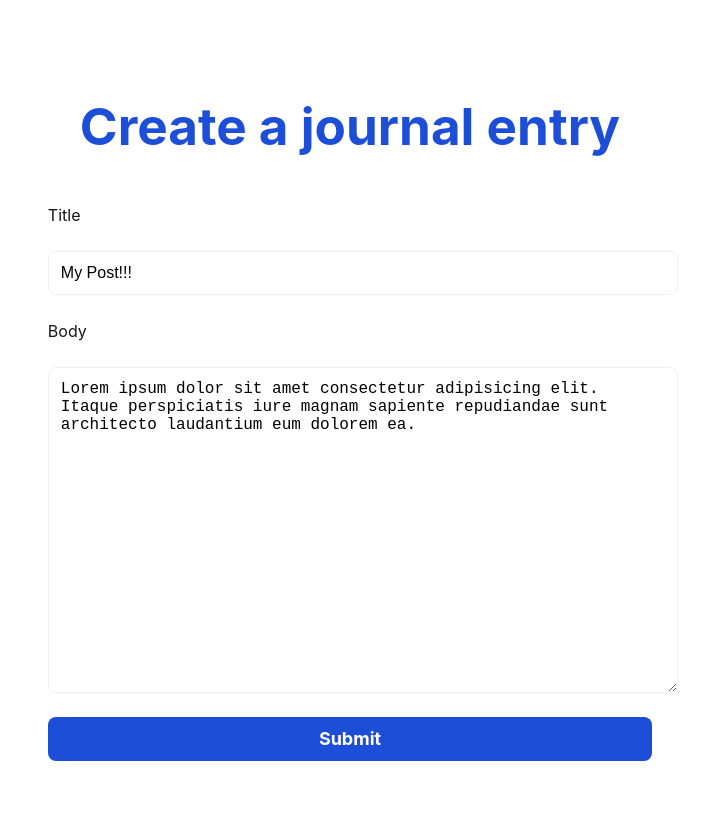
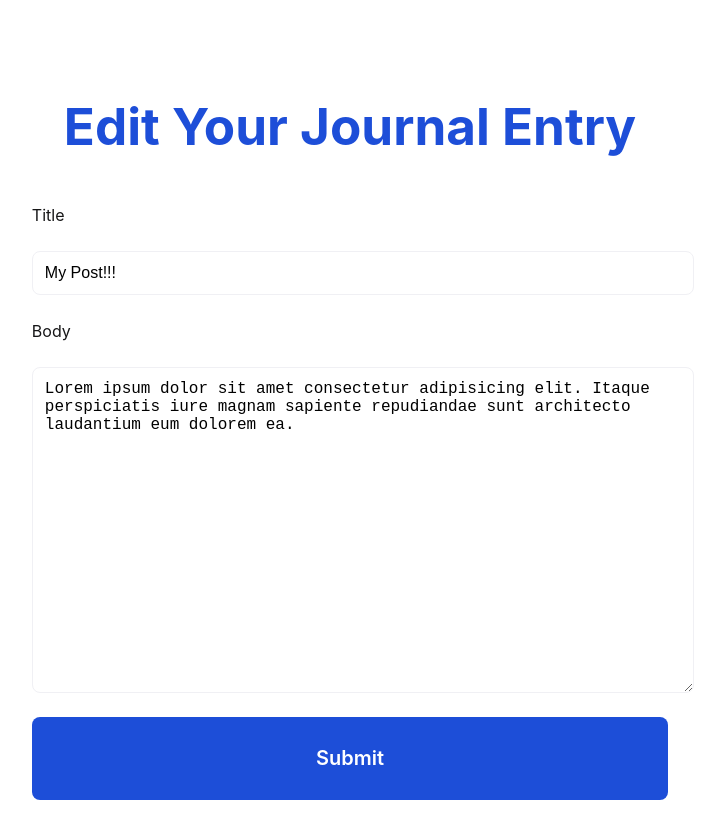
Before and after one commit to dgentilli/programming-journal-v3, a React (Vite) app in the folder client/: page /edit in a window 1280 px wide. Shown: the top 838 px of the page, without its empty margins (322-1047 px from the left). Built offline with nearby package versions, Linux system fonts and the light colour scheme.

Commit message:
Create a button component and fix some UI bugs

```diff
--- /dev/null
+++ b/client/constants/enums.ts
@@ -0,0 +1,14 @@
+export enum Routes {
+  ALL_POSTS = 'All Entries',
+  POST_DETAIL = 'Post Detail',
+  POST_CREATE = 'Create A Post',
+  POST_EDIT = 'Edit Your Post',
+}
+
+export enum ButtonType {
+  SUBMIT = 'submit',
+  INFO = 'info',
+  SECONDARY = 'secondary',
+  WARNING = 'warning',
+  DANGER = 'danger',
+}
--- /dev/null
+++ b/client/src/components/Button.tsx
@@ -0,0 +1,83 @@
+import styled from 'styled-components';
+import { ButtonType } from '../../constants/enums';
+import { baseTokens } from '../theme/baseTokens';
+
+interface ButtonProps {
+  type: ButtonType;
+  text: string;
+  isDisabled?: boolean;
+  isFullWidth?: boolean;
+  onClick: () => void;
+}
+
+const getButtonBgColor = (type: ButtonType) => {
+  switch (type) {
+    case ButtonType.DANGER:
+      return baseTokens.colors.red;
+    case ButtonType.WARNING:
+      return baseTokens.colors.orange;
+    case ButtonType.SECONDARY:
+      return 'transparent';
+    // default will cover both info and submit cases
+    default:
+      return baseTokens.colors.blue700;
+  }
+};
+
+const getButtonTextColor = (type: ButtonType) => {
+  return type === ButtonType.SECONDARY
+    ? baseTokens.colors.blue700
+    : baseTokens.colors.white;
+};
+
+const getBorder = (type: ButtonType) => {
+  return type === ButtonType.SECONDARY
+    ? `2px solid ${baseTokens.colors.blue700}`
+    : 'none';
+};
+
+const getOpacity = (isDisabled: boolean) => {
+  return isDisabled ? 0.6 : 1;
+};
+
+const getFonSize = (type: ButtonType) => {
+  return type === ButtonType.SUBMIT
+    ? baseTokens.fontSizes.xl
+    : baseTokens.fontSizes.md;
+};
+
+const ButtonWrapper = styled.button<Omit<ButtonProps, 'text'>>`
+  background-color: ${(props) => getButtonBgColor(props.type)};
+  border-radius: ${baseTokens.radius.md};
+  border: ${(props) => getBorder(props.type)};
+  opacity: ${(props) => getOpacity(props.isDisabled || false)};
+`;
+
+const ButtonText = styled.p<Pick<ButtonProps, 'type'>>`
+  color: ${(props) => getButtonTextColor(props.type)};
+  font-size: ${(props) => getFonSize(props.type)};
+  font-weight: 600;
+`;
+
+const Button = (props: ButtonProps) => {
+  const {
+    type,
+    text,
+    isDisabled = false,
+    isFullWidth = false,
+    onClick,
+  } = props;
+
+  return (
+    <ButtonWrapper
+      type={type}
+      isDisabled={isDisabled}
+      isFullWidth={isFullWidth}
+      onClick={onClick}
+    >
+      <ButtonText type={type}>{text || 'Test Btn'}</ButtonText>
+    </ButtonWrapper>
+  );
+};
+
+export default Button;
--- a/client/src/components/EntryForm.tsx
+++ b/client/src/components/EntryForm.tsx
@@ -6,17 +6,15 @@ import {
   useState,
 } from 'react';
 import styled from 'styled-components';
+import Button from './Button';
 import { baseTokens } from '../theme/baseTokens';
+import { ButtonType } from '../../constants/enums';
 
 interface EntryFormProps {
   titleText: string;
   bodyText: string;
   isSubmitting: boolean;
   onSubmit: ({ title, body }: { title: string; body: string }) => void;
-}
-
-interface ButtonProps {
-  disabled?: boolean;
 }
 
 const PageWrapper = styled.div`
@@ -78,16 +76,6 @@ const BodyTextarea = styled.textarea`
   }
 `;
 
-const Button = styled.button<ButtonProps>`
-  width: 100%;
-  background-color: ${baseTokens.colors.blue700};
-  color: ${baseTokens.colors.white};
-  font-size: ${baseTokens.fontSizes.lg};
-  font-weight: 700;
-  cursor: ${(props) => (props.disabled ? 'not-allowed' : 'pointer')};
-  opacity: ${(props) => (props.disabled ? 0.6 : 1)};
-`;
-
 const EntryForm = (props: EntryFormProps) => {
   const { bodyText, titleText, isSubmitting, onSubmit } = props;
   const [title, setTitle] = useState(titleText);
@@ -129,7 +117,12 @@ const EntryForm = (props: EntryFormProps) => {
 
   return (
     <PageWrapper>
-      <PageHeader>Create a journal entry</PageHeader>
+      <PageHeader>
+        {titleText.length > 0
+          ? 'Edit Your Journal Entry'
+          : 'Create a Journal Entry'}
+      </PageHeader>
+
       <FormWrapper onSubmit={handleSubmit}>
         <Label htmlFor='title'>Title</Label>
         <TitleInput
@@ -150,9 +143,12 @@ const EntryForm = (props: EntryFormProps) => {
           spellCheck={true}
           onChange={handleBodyChange}
         />
-        <Button type='submit' disabled={isDisabled}>
-          {isSubmitting ? 'Submitting...' : 'Submit'}
-        </Button>
+        <Button
+          type={ButtonType.SUBMIT}
+          text={isSubmitting ? 'Submitting...' : 'Submit'}
+          isDisabled={isDisabled}
+          onClick={() => {}}
+        />
       </FormWrapper>
     </PageWrapper>
   );
--- a/client/src/components/ListItem.tsx
+++ b/client/src/components/ListItem.tsx
@@ -1,5 +1,7 @@
 import { styled } from 'styled-components';
 import { baseTokens } from '../theme/baseTokens';
+import Button from './Button';
+import { ButtonType } from '../../constants/enums';
 
 const Wrapper = styled.li`
   padding: ${baseTokens.spacing.md};
@@ -26,15 +28,6 @@ const Date = styled.p`
   color: ${baseTokens.colors.blue100};
 `;
 
-/** To DO
- * Create a button component. This is just a placeholder
- */
-const ReadMore = styled.button`
-  padding: ${baseTokens.spacing.md};
-  background-color: ${baseTokens.colors.blue100};
-  color: ${baseTokens.colors.white};
-`;
-
 interface ListItemProps {
   postData: {
     title: string;
@@ -54,7 +47,7 @@ const ListItem = (props: ListItemProps) => {
       <Title>{title}</Title>
       <Date>{formattedDate}</Date>
       <Text>{content}</Text>
-      <ReadMore>Details</ReadMore>
+      <Button type={ButtonType.INFO} text='Read More' onClick={() => {}} />
     </Wrapper>
   );
 };
--- a/client/src/screens/PostDetail/PostDetailUI.tsx
+++ b/client/src/screens/PostDetail/PostDetailUI.tsx
@@ -1,5 +1,7 @@
 import { styled } from 'styled-components';
 import { baseTokens } from '../../theme/baseTokens';
+import Button from '../../components/Button';
+import { ButtonType } from '../../../constants/enums';
 
 const Wrapper = styled.div`
   margin: 0 auto;
@@ -31,17 +33,6 @@ const ButtonWrapper = styled.div`
   gap: ${baseTokens.spacing.md};
 `;
 
-const EditButton = styled.button`
-  padding: ${baseTokens.spacing.md};
-  background-color: ${baseTokens.colors.blue100};
-  color: ${baseTokens.colors.white};
-`;
-
-const DeleteButton = styled.button`
-  padding: ${baseTokens.spacing.md};
-  background-color: ${baseTokens.colors.red};
-  color: ${baseTokens.colors.white};
-`;
 const PostDetailUI = () => {
   return (
     <Wrapper>
@@ -69,8 +60,12 @@ const PostDetailUI = () => {
         </BodyText>
       </TextWrapper>
       <ButtonWrapper>
-        <EditButton>Edit Post</EditButton>
-        <DeleteButton>Delete Post</DeleteButton>
+        <Button type={ButtonType.INFO} text='Edit Entry' onClick={() => {}} />
+        <Button
+          type={ButtonType.DANGER}
+          text='Delete Entry'
+          onClick={() => {}}
+        />
       </ButtonWrapper>
     </Wrapper>
   );
```
Also changed, not shown: client/utils/getScreenTitle.ts (added).
